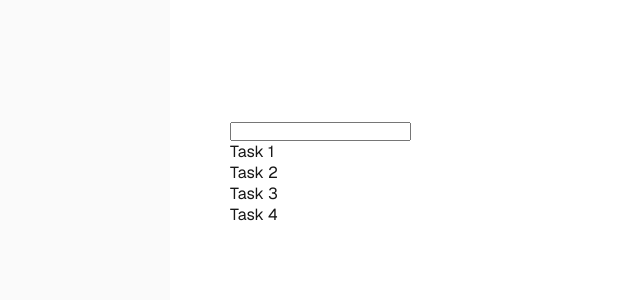
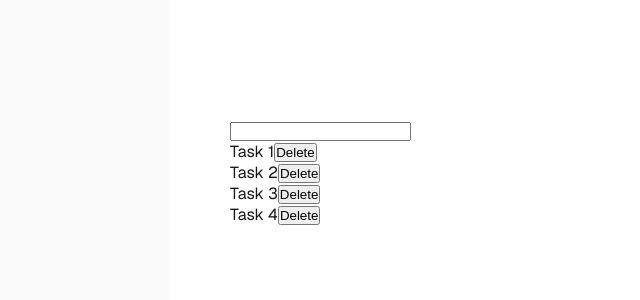
Before and after one commit to Elirus43/frontendWreact, a Next.js app: page / in a window 1280 px wide. Shown: the top 300 px of the page, without its empty margins (70-710 px from the left). Built offline with nearby package versions, Linux system fonts and the light colour scheme.

Commit message:
Delete feature on Todo OK

```diff
--- a/src/app/components/TodoList.jsx
+++ b/src/app/components/TodoList.jsx
@@ -30,6 +30,7 @@ function TodoEntry({onAddTodo}) {
         if (e.key === "Enter") {
             // console.log("Enter key passed", todoText);
             onAddTodo(todoText);
+            setTodoText("");
         }
     }
     return (<div>
@@ -39,9 +40,12 @@ function TodoEntry({onAddTodo}) {
     </div>)
 }
 
-function TodoItem({todo}) {
+function TodoItem({todo, onDeleteTodo}) {
     return <div>
         {todo.title}
+        <button type={'button'} onClick={() => onDeleteTodo(todo)}>
+            Delete
+        </button>
     </div>;
 }
 
@@ -50,11 +54,25 @@ export default function TodoList() {
     const [todos, setTodos] = useState(initialTodos);
     const onAddTodo = (todoTitle) => {
         console.log('Add todo ', todoTitle);
+        let id = getNextId();
+        const newTodo = {
+            id,
+            title: todoTitle,
+        }
+        setTodos([...todos, newTodo]);
+    }
+    const onDeleteTodo = (todo) => {
+        console.log('Todo ', todo);
+        setTodos(todos.filter(td => td.id !== todo.id));
     }
     return (<div>
         <TodoEntry onAddTodo = {onAddTodo} />
         {
-            todos.map(todo => <TodoItem key={todo.id} todo={todo}/>)
+            todos.map(todo => <TodoItem
+                key={todo.id}
+                todo={todo}
+                onDeleteTodo={onDeleteTodo}
+            />)
         }
     </div>)
 }
```
